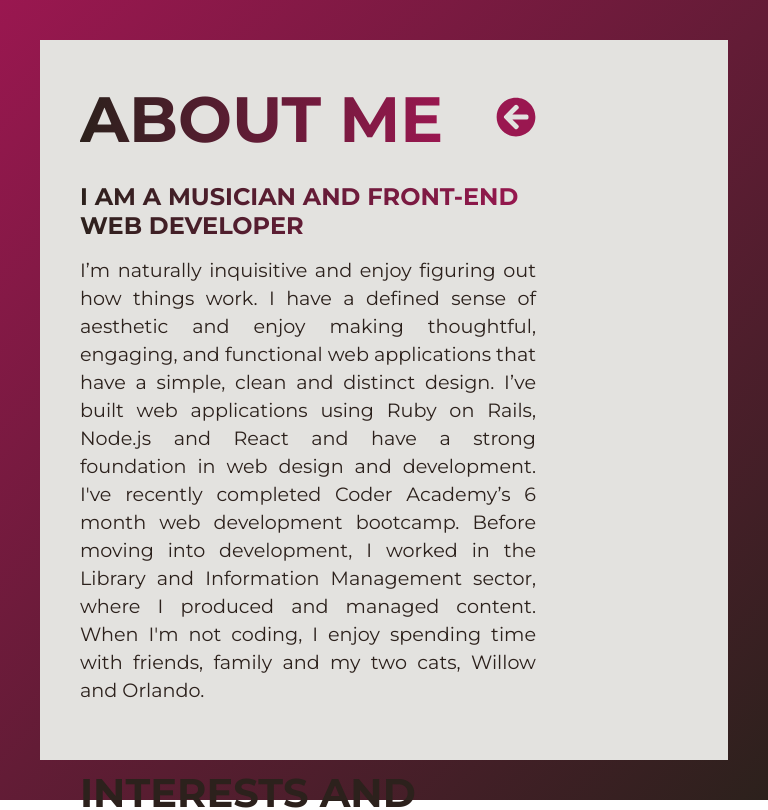
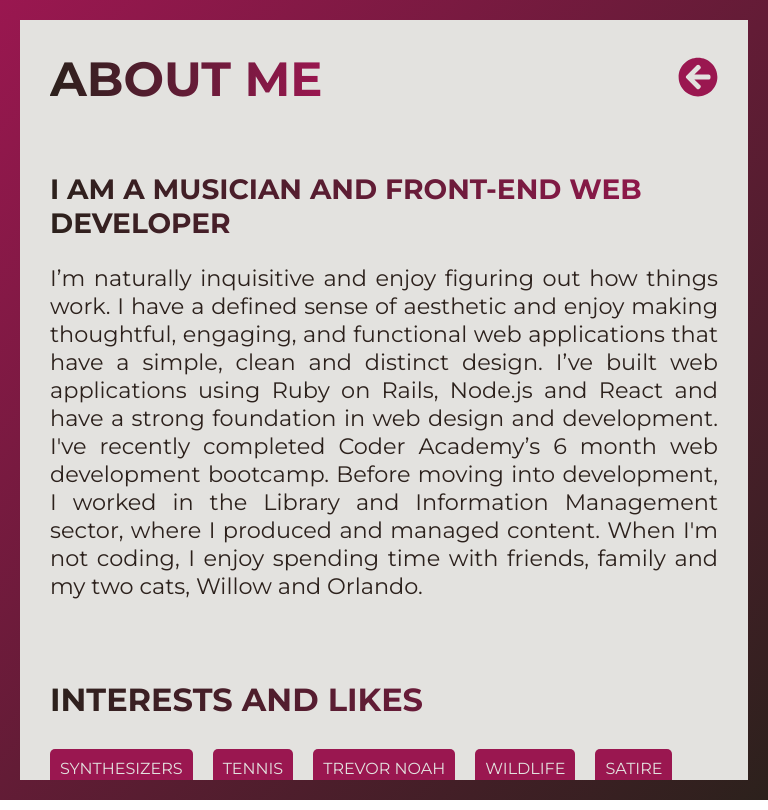
Before and after one commit to joshhammer/portfolio, a React (Create React App) app: page /about in a window 768 px wide. Shown: the top 810 px of the page. Built offline with nearby package versions, Linux system fonts and the light colour scheme.

Commit message:
make contact page responsive

```diff
--- a/src/components/About/About.scss
+++ b/src/components/About/About.scss
@@ -15,20 +15,20 @@
         display: flex;
         flex-direction: column;
         padding: 40px;
+        overflow: scroll;
     }
 }
 
 .about-section-upper {
     width: 75%;
-    // height: 50%;
-    margin-bottom: 4rem;
+    margin-bottom: 5rem;
 }
 
 .about-title-box {
     display: flex;
     justify-content: space-between;
     align-items: center;
-    margin-bottom: 1.5rem;
+    margin-bottom: 4rem;
 }
 
 .about-title {
@@ -46,30 +46,37 @@
     -webkit-background-clip: text;
     -webkit-text-fill-color: transparent;
     text-transform: uppercase;
-    font-size: 1.5rem;
+    font-size: 2rem;
     margin-bottom: 1rem;
 }
 
 .about-paragraph {
     color: var(--darkTextColor);
-    font-size: 1.2rem;
+    font-size: 1.3rem;
     line-height: 1.75rem;
     text-align: justify;
+}
+
+.about-section-lower {
+    width: 75%;
 }
 
 .interests-title {
     font-size: 2.5rem;
     text-transform: uppercase;
-    color: var(--darkTextColor);
+    background: -webkit-linear-gradient(0deg, var(--darkTextColor), var(--mainFrameColor));
+    background-clip: text;
+    -webkit-background-clip: text;
+    -webkit-text-fill-color: transparent;
 }
 
 .interests-box {
     padding: 20px 0;
     margin-left: -10px;
-    & p:nth-child(2n) {
-        background: var(--brightTextColor);
-        color: var(--darkTextColor);
-    }
+    // & p:nth-child(2n) {
+    //     background: var(--brightTextColor);
+    //     color: var(--darkTextColor);
+    // }
 }
 
 .interest-tag {
@@ -80,8 +87,102 @@
     background: var(--mainFrameColor);
     color: var(--mainBackgroundColor);
     text-transform: uppercase;
+    font-size: 1.15rem;
 }
 
-.about-section-lower {
-    width: 75%;
+
+@media screen and (max-width: 768px) {
+    .about-page {
+        &-wrapper {
+            display: flex;
+            justify-content: center;
+            align-items: center;
+            padding: 10px;
+        }
+        &-content {
+            display: flex;
+            flex-direction: column;
+            padding: 20px;
+        }
+    }
+
+    .about-section-upper {
+        width: 100%;
+    }
+
+    .about-title-box {
+        margin-bottom: 3rem;
+    }
+
+    .about-title {
+        font-size: 2.25rem;
+    }
+
+    .about-subtitle {
+        font-size: 1.5rem;
+        margin-bottom: 1.5rem;
+    }
+
+    .about-paragraph {
+        font-size: 1.2rem;
+        line-height: 1.75rem;
+    }
+
+    .about-section-lower {
+        width: 100%;
+    }
+
+    .interests-title {
+        font-size: 2rem;
+    }
+
+    .interest-tag {
+    font-size: 1rem;
+    }
 }
+
+@media screen and (min-width: 768px) and (max-width: 1200px) {
+    .about-page {
+        &-wrapper {
+            display: flex;
+            justify-content: center;
+            align-items: center;
+            padding: 20px;
+        }
+        &-content {
+            display: flex;
+            flex-direction: column;
+            padding: 30px;
+        }
+    }
+
+    .about-section-upper {
+        width: 100%;
+    }
+
+    .about-title-box {
+        margin-bottom: 4rem;
+    }
+
+    .about-title {
+        font-size: 3rem;
+    }
+
+    .about-subtitle {
+        font-size: 1.75rem;
+        margin-bottom: 1.5rem;
+    }
+
+    .about-paragraph {
+        font-size: 1.4rem;
+        line-height: 1.75rem;
+    }
+
+    .about-section-lower {
+        width: 100%;
+    }
+
+    .interests-title {
+        font-size: 2rem;
+    }
+}
--- a/src/components/Contact/Contact.js
+++ b/src/components/Contact/Contact.js
@@ -32,21 +32,21 @@ function Contact() {
                         <div className='contact-element-title-box'>
                             <h3>Phone</h3>
                         </div>
-                        <p>+41 (0)79 456 77 71</p>
+                        <p>+41(0)79 456 77 71</p>
                     </div>
 
                     <div className='contact-element contact-element-email'>
                         <div className='contact-element-title-box'>
                             <h3>email</h3>
                         </div>
-                        <p>josua.haemmerle(at)gmail.com</p>
+                        <a href='mailto:josua.haemmerle@gmail.com'>josua.haemmerle(at)gmail.com</a>
                     </div>
 
                     <div className='contact-element contact-element-linkedin'>
                         <div className='contact-element-title-box'>
                             <h3>LinkedIn</h3>
                         </div>
-                        <a href='https://www.linkedin.com/in/josua-haemmerle' target='_blank' rel="noopener noreferrer">Josua Hämmerle</a>
+                        <a href='https://www.linkedin.com/in/josua-haemmerle' target='_blank' rel="noopener noreferrer">linkedin.com/in/josua-haemmerle</a>
                     </div>
 
                 </div>
--- a/src/components/Contact/Contact.scss
+++ b/src/components/Contact/Contact.scss
@@ -15,6 +15,7 @@
         display: flex;
         flex-direction: column;
         padding: 40px;
+        overflow: scroll;
     }
 }
 
@@ -49,28 +50,98 @@
     // display: flex;
     // flex-direction: column;
     & h3 {
-        font-size: 1.5rem;
+        font-size: 2rem;
         text-transform: uppercase;
         margin-bottom: .75rem;
-        border-bottom: 3px solid var(--darkTextColor);
+        color: var(--darkTextColor);
+        border-bottom: 4px solid var(--darkTextColor);
     }
     & p {
-        font-size: 1.2rem;
+        font-size: 1.5rem;
         line-height: 1.75rem;
     }
     & a {
-        font-size: 1.2rem;
-        color: var(--brightTextColor);
+        font-size: 1.5rem;
+        color: var(--darkTextColor);
         text-decoration: none;
         display: inline;
         &:hover {
-            color: var(--darkTextColor);
+            color: var(--brightTextColor);
         }
     }
     &-title-box {
         display: flex;
     }
-    &-address {
+}
 
+@media screen and (max-width: 768px) {
+    .contact-page {
+        &-wrapper {
+            padding: 10px;
+        }
+        &-content {
+            padding: 20px;
+        }
+    }
+
+    .contact-section-upper {
+        width: 100%;
+    }
+
+    .contact-title {
+        font-size: 2.5rem;
+    }
+
+    .contact-details-section {
+        width: 100%;
+    }
+
+    .contact-element {
+        margin-bottom: 3rem;
+            & h3 {
+                font-size: 1.7rem;
+            }
+            & p {
+                font-size: 1.4rem;
+            }
+            & a {
+                font-size: 1.4rem;
+            }
     }
 }
+
+@media screen and (min-width: 768px) and (max-width: 1200px) {
+    .contact-page {
+        &-wrapper {
+            padding: 20px;
+        }
+        &-content {
+            padding: 30px;
+        }
+    }
+
+    .contact-section-upper {
+        width: 100%;
+    }
+
+    .contact-title {
+        font-size: 3rem;
+    }
+
+    .contact-details-section {
+        width: 100%;
+    }
+
+    .contact-element {
+        margin-bottom: 3rem;
+            & h3 {
+                font-size: 1.8rem;
+            }
+            & p {
+                font-size: 1.5rem;
+            }
+            & a {
+                font-size: 1.5rem;
+            }
+    }
+}
--- a/src/components/LandingPage/LandingPage.scss
+++ b/src/components/LandingPage/LandingPage.scss
@@ -62,8 +62,11 @@
             font-size: 1.75rem;
             color: #EE4C7C;
             font-weight: 700;
+            transition: all .2s;
+            border-bottom: none;
             &:hover {
                 color: var(--darkTextColor);
+                border-bottom: 4px solid var(--darkTextColor);
             }
         }
 }
--- a/src/index.scss
+++ b/src/index.scss
@@ -2,6 +2,7 @@
   box-sizing: border-box;
   margin: 0;
   padding: 0;
+  font-family: var(--mainFont);
 }
 
 :root {
```
